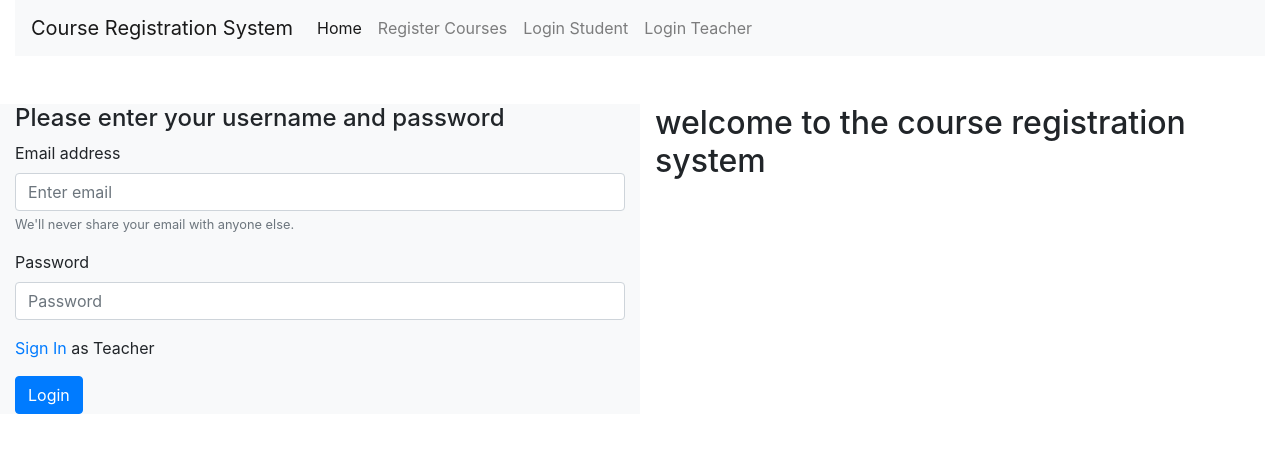
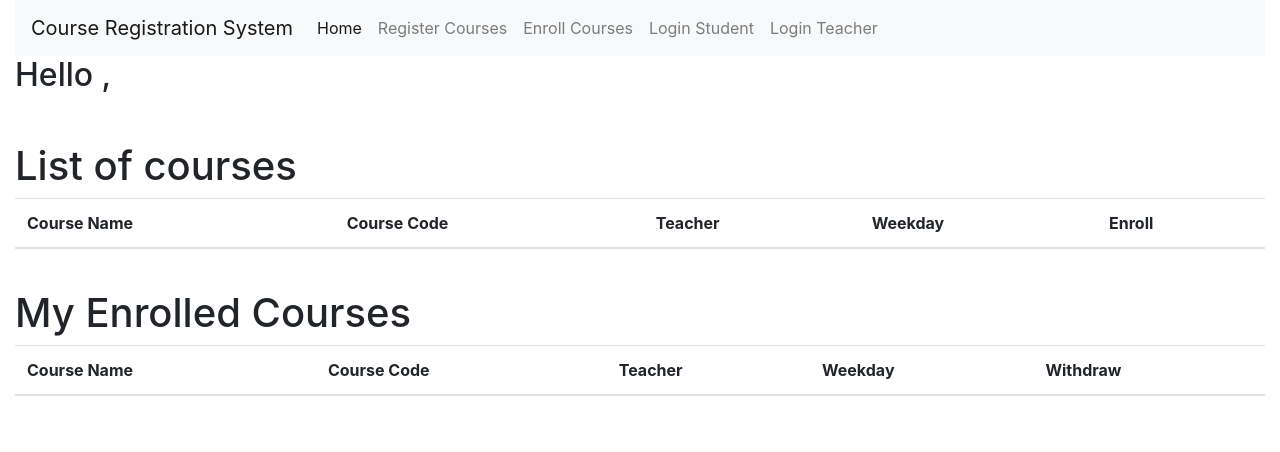
Before and after one commit to ibrahimiltifat/cs391-react, a React (Create React App) app: page / in a window 1280 px wide. Shown: the top 452 px of the page. Built offline with nearby package versions, Linux system fonts and the light colour scheme.

Commit message:
added enroıll courses page

```diff
--- a/src/App.js
+++ b/src/App.js
@@ -3,6 +3,7 @@ import LoginTeacher from './LoginTeacher.js';
 import LoginStudent from './LoginStudent.js';
 import Course from './Course.js';
 import Menu from './Menu.js';
+import EnrollCourse from './EnrollCourse.js';
 
 import {
   BrowserRouter as Router,
@@ -15,14 +16,17 @@ function App() {
   useEffect(() => {
     const testStudents = [
       {
+        name: 'erdem',
         email: 'erdem.gonul@ozu.edu.tr',
         password: 'admin1234'
       },
       {
+        name: 'ahmet',
         email: 'ahmet.gonul@ozu.edu.tr',
         password: 'admin1234'
       },
       {
+        name: 'deneme',
         email: 'deneme.gonul@ozu.edu.tr',
         password: 'admin1234'
       }
@@ -44,8 +48,8 @@ function App() {
       }
     ]
 
-    localStorage.setItem('usersTeachers', JSON.stringify(testStudents));
-    localStorage.setItem('usersStudents', JSON.stringify(testTeachers));
+    localStorage.setItem('usersTeachers', JSON.stringify(testTeachers));
+    localStorage.setItem('usersStudents', JSON.stringify(testStudents));
   }, []);
 
 
@@ -61,8 +65,14 @@ function App() {
           <Route path="/courses">
             <Course />
           </Route>
+          <Route path="/loginstudent">
+            <LoginStudent />
+          </Route>
+          <Route path="/enrollcourse">
+            <EnrollCourse />
+          </Route>
           <Route path="/">
-            <LoginStudent />
+            <EnrollCourse />
           </Route>
         </Switch>
       </Router>
--- a/src/Course.js
+++ b/src/Course.js
@@ -24,9 +24,23 @@ function Course() {
         } else {
             alert('You have to fill all empty inputs')
         }
-
     }
 
+    const Table = () => {
+        return (
+            <table class="table table-checkout" id="table" >
+                <thead>
+                    <tr>
+                        <th>Course Name</th>
+                        <th>Course Code</th>
+                        <th>Teacher</th>
+                        <th>Weekday</th>
+                    </tr>
+                </thead>
+                <Courses />
+            </table >
+        );
+    }
     const Courses = () => {
         let courses = localStorage.getItem("courses") ? JSON.parse(localStorage.getItem("courses")) : [];
 
@@ -41,8 +55,8 @@ function Course() {
 
     return (
         <div>
-            <div class="parent">
-                <div class="holder">
+            <div className="row">
+                <div class="col mt-4">
                     <h1>Enrolling courses For Students</h1>
                     <h2>Please enter your course details:</h2>
 
@@ -61,20 +75,9 @@ function Course() {
                     <button type="submit" name="submit" value="Register" id="btn" onClick={() => saveCourse()}>Register Course</button>
                 </div>
             </div>
-            <div class="welcome">
-                <p class="intro">List of courses</p>
-                <table class="table table-checkout" id="table">
-                    <thead>
-                        <tr>
-                            <th>Course Name</th>
-                            <th>Course Code</th>
-                            <th>Teacher</th>
-                            <th>Weekday</th>
-                        </tr>
-                    </thead>
-                    <Courses />
-                </table>
-
+            <div className="row mt-4">
+                <h1>List of courses</h1>
+                <Table />
             </div>
         </div >
     );
--- /dev/null
+++ b/src/EnrollCourse.js
@@ -0,0 +1,111 @@
+import React, { useState,useEffect } from 'react';
+
+function EnrollCourse() {
+
+    const [currentUser, setCurrentUser] = useState('');
+
+
+    useEffect(() => {
+
+        setCurrentUser(JSON.parse(sessionStorage.getItem('currentUser'))?.name)
+    },[])
+
+    function enrollCourse(course) {
+        console.log(course)
+    }
+
+    function withdrawCourse(course) {
+        console.log(course)
+    }
+
+    const TableCourses = () => {
+        return (
+            <table class="table table-checkout" id="table" >
+                <thead>
+                    <tr>
+                        <th>Course Name</th>
+                        <th>Course Code</th>
+                        <th>Teacher</th>
+                        <th>Weekday</th>
+                        <th>Enroll</th>
+                    </tr>
+                </thead>
+                <CoursesBody />
+            </table >
+        );
+    }
+    const TableMyCourses = () => {
+        return (
+            <table class="table table-checkout" id="table" >
+                <thead>
+                    <tr>
+                        <th>Course Name</th>
+                        <th>Course Code</th>
+                        <th>Teacher</th>
+                        <th>Weekday</th>
+                        <th>Withdraw</th>
+                    </tr>
+                </thead>
+                <MyCoursesBody />
+            </table >
+        );
+    }
+    const CoursesBody = () => {
+        let courses = localStorage.getItem("courses") ? JSON.parse(localStorage.getItem("courses")) : [];
+
+
+        return <tbody >
+            {courses.map((row) => (
+                <tr>
+                    <td>{row.courseName} </td>
+                    <td>{row.courseCode}</td>
+                    <td>{row.teacher}</td>
+                    <td>{row.weekday}</td>
+                    <td><button onClick={() => enrollCourse(row)}>Enroll</button></td>
+                </tr>
+            ))}
+        </tbody>;
+    }
+
+
+    const MyCoursesBody = () => {
+        let courses = localStorage.getItem("courses") ? JSON.parse(localStorage.getItem("courses")) : [];
+
+
+        return <tbody >
+            {courses.map((row) => (
+                <tr>
+                    <td>{row.courseName} </td>
+                    <td>{row.courseCode}</td>
+                    <td>{row.teacher}</td>
+                    <td>{row.weekday}</td>
+                    <td><button onClick={() => withdrawCourse(row)}>Withdraw</button></td>
+                </tr>
+            ))}
+        </tbody>;
+    }
+
+
+    return (
+        <div>
+            <h2>Hello , {currentUser && currentUser}</h2>
+            <div className="row mt-4">
+                <div class="col mt-4">
+                    <h1>List of courses</h1>
+                    <TableCourses />
+                </div>
+            </div>
+            <div className="row">
+                <div class="col mt-4">
+                    <h1>My Enrolled Courses</h1>
+
+                    <TableMyCourses />
+                </div>
+            </div>
+        </div >
+    );
+
+
+}
+
+export default EnrollCourse;
--- a/src/LoginStudent.js
+++ b/src/LoginStudent.js
@@ -29,6 +29,7 @@ function LoginStudent() {
                 if (user.email === email && user.password === password) {
                     alert("Successful login");
                     isFailed = false;
+                    sessionStorage.setItem('currentUser', JSON.stringify(users[i]));
                     break;
                 }
             }
--- a/src/Menu.js
+++ b/src/Menu.js
@@ -25,7 +25,10 @@ function Menu() {
             <a class="nav-link" onClick={() => history.push("/courses")}>Register Courses</a>
           </li>
           <li class="nav-item">
-            <a class="nav-link" onClick={() => history.push("/")}>Login Student</a>
+            <a class="nav-link" onClick={() => history.push("/enrollcourse")}>Enroll Courses</a>
+          </li>
+          <li class="nav-item">
+            <a class="nav-link" onClick={() => history.push("/loginstudent")}>Login Student</a>
           </li>
           <li class="nav-item">
             <a class="nav-link" onClick={() => history.push("/teacher")}>Login Teacher</a>
```
Also changed, not shown: 1 other file (tests, documents, lock files or other folders).
